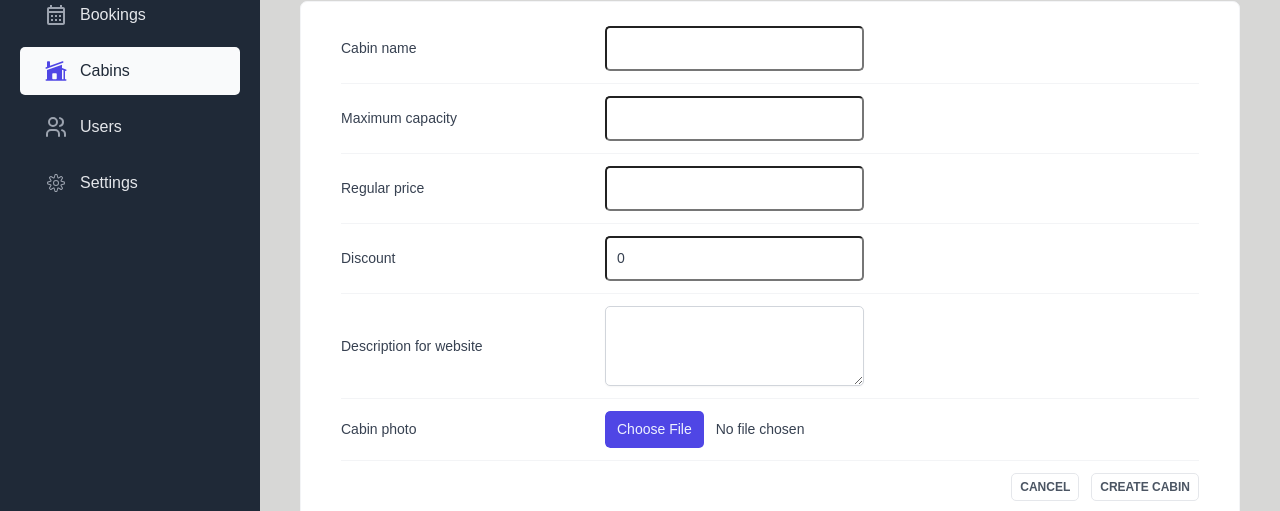
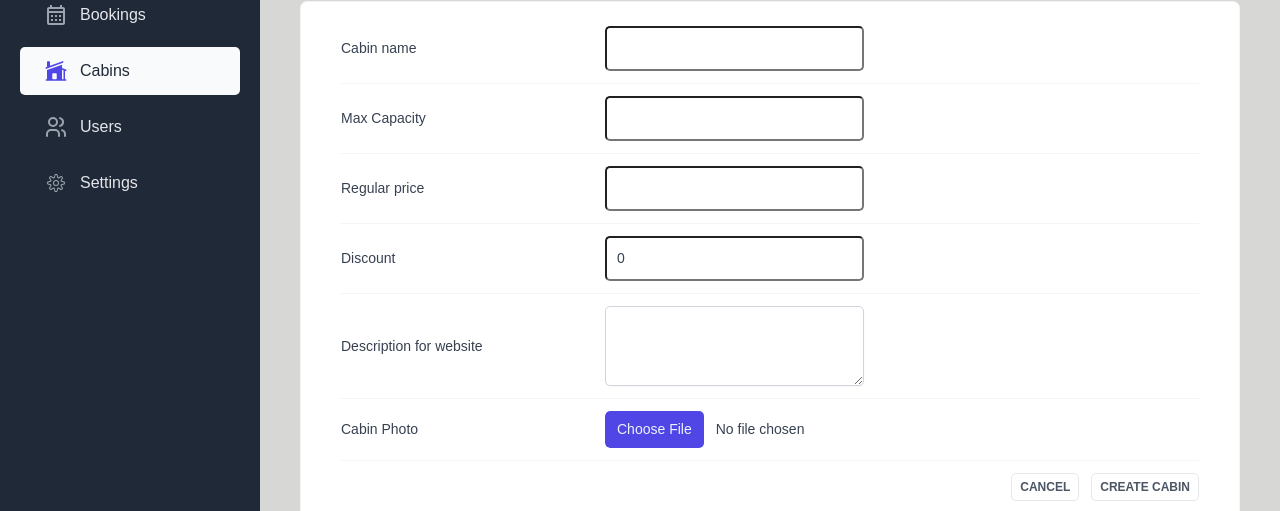
Before and after one commit to ThanhsonWeb/Rebuild-the-wild-oasis, a React (Vite) app: page /cabins in a window 1280 px wide. Both pictures are taken after a click on the button "Add new Cabin". Shown: the part 228-739 px from the top of the page. Built offline with nearby package versions, Linux system fonts and the light colour scheme; no server answers; the database is empty.

Commit message:
handle Error Form level 2

```diff
--- a/src/features/cabins/CreateCabinForm.jsx
+++ b/src/features/cabins/CreateCabinForm.jsx
@@ -8,42 +8,9 @@
 import FileInput from "../../ui/FileInput";
 import Textarea from "../../ui/Textarea";
 import { createCabin } from "../../services/apiCabins.js";
+import FormRow from "../../ui/FormRow.jsx";
 
-const FormRow = styled.div`
-	display: grid;
-	align-items: center;
-	grid-template-columns: 24rem 1fr 1.2fr;
-	gap: 2.4rem;
 
-	padding: 1.2rem 0;
-
-	&:first-child {
-		padding-top: 0;
-	}
-
-	&:last-child {
-		padding-bottom: 0;
-	}
-
-	&:not(:last-child) {
-		border-bottom: 1px solid var(--color-grey-100);
-	}
-
-	&:has(button) {
-		display: flex;
-		justify-content: flex-end;
-		gap: 1.2rem;
-	}
-`;
-
-const Label = styled.label`
-	font-weight: 500;
-`;
-
-const Error = styled.span`
-	font-size: 1.4rem;
-	color: var(--color-red-700);
-`;
 
 function CreateCabinForm() {
 	const {
@@ -77,18 +44,16 @@
 
 	return (
 		<Form onSubmit={handleSubmit(onSubmit, onError)}>
-			<FormRow>
-				<Label htmlFor="name">Cabin name</Label>
+			{/* component */}
+			<FormRow label="Cabin name" error={errors?.name?.message}>
 				<Input
 					type="text"
 					id="name"
 					{...register("name", { required: " required" })}
 				/>
-				{errors?.name?.message && <Error>{errors.name.message}</Error>}
 			</FormRow>
 
-			<FormRow>
-				<Label htmlFor="maxCapacity">Maximum capacity</Label>
+			<FormRow label="Max Capacity" error={errors?.maxCapacity?.message}>
 				<Input
 					type="number"
 					id="maxCapacity"
@@ -96,8 +61,7 @@
 				/>
 			</FormRow>
 
-			<FormRow>
-				<Label htmlFor="regularPrice">Regular price</Label>
+			<FormRow label="Regular price" error={errors?.regularPrice?.message}>
 				<Input
 					type="number"
 					id="regularPrice"
@@ -105,8 +69,7 @@
 				/>
 			</FormRow>
 
-			<FormRow>
-				<Label htmlFor="discount">Discount</Label>
+			<FormRow label="Discount" error={errors?.discount?.message}>
 				<Input
 					type="number"
 					id="discount"
@@ -115,8 +78,10 @@
 				/>
 			</FormRow>
 
-			<FormRow>
-				<Label htmlFor="description">Description for website</Label>
+			<FormRow
+				label="Description for website"
+				error={errors?.description?.message}
+			>
 				<Textarea
 					type="number"
 					id="description"
@@ -125,8 +90,7 @@
 				/>
 			</FormRow>
 
-			<FormRow>
-				<Label htmlFor="image">Cabin photo</Label>
+			<FormRow label="Cabin Photo" error={errors?.image?.message}>
 				<FileInput
 					id="image"
 					accept="image/*"
--- /dev/null
+++ b/src/ui/FormRow.jsx
@@ -0,0 +1,49 @@
+import { styled } from "styled-components";
+
+const StyledFormRow = styled.div`
+	display: grid;
+	align-items: center;
+	grid-template-columns: 24rem 1fr 1.2fr;
+	gap: 2.4rem;
+
+	padding: 1.2rem 0;
+
+	&:first-child {
+		padding-top: 0;
+	}
+
+	&:last-child {
+		padding-bottom: 0;
+	}
+
+	&:not(:last-child) {
+		border-bottom: 1px solid var(--color-grey-100);
+	}
+
+	&:has(button) {
+		display: flex;
+		justify-content: flex-end;
+		gap: 1.2rem;
+	}
+`;
+
+const Label = styled.label`
+	font-weight: 500;
+`;
+
+const Error = styled.span`
+	font-size: 1.4rem;
+	color: var(--color-red-700);
+`;
+
+function FormRow({ label, children, error }) {
+	return (
+		<StyledFormRow>
+			{label && <Label htmlFor={children.props.id}>{label}</Label>}
+			{children}
+			{error && <Error>{error}</Error>}
+		</StyledFormRow>
+	);
+}
+
+export default FormRow;
```
